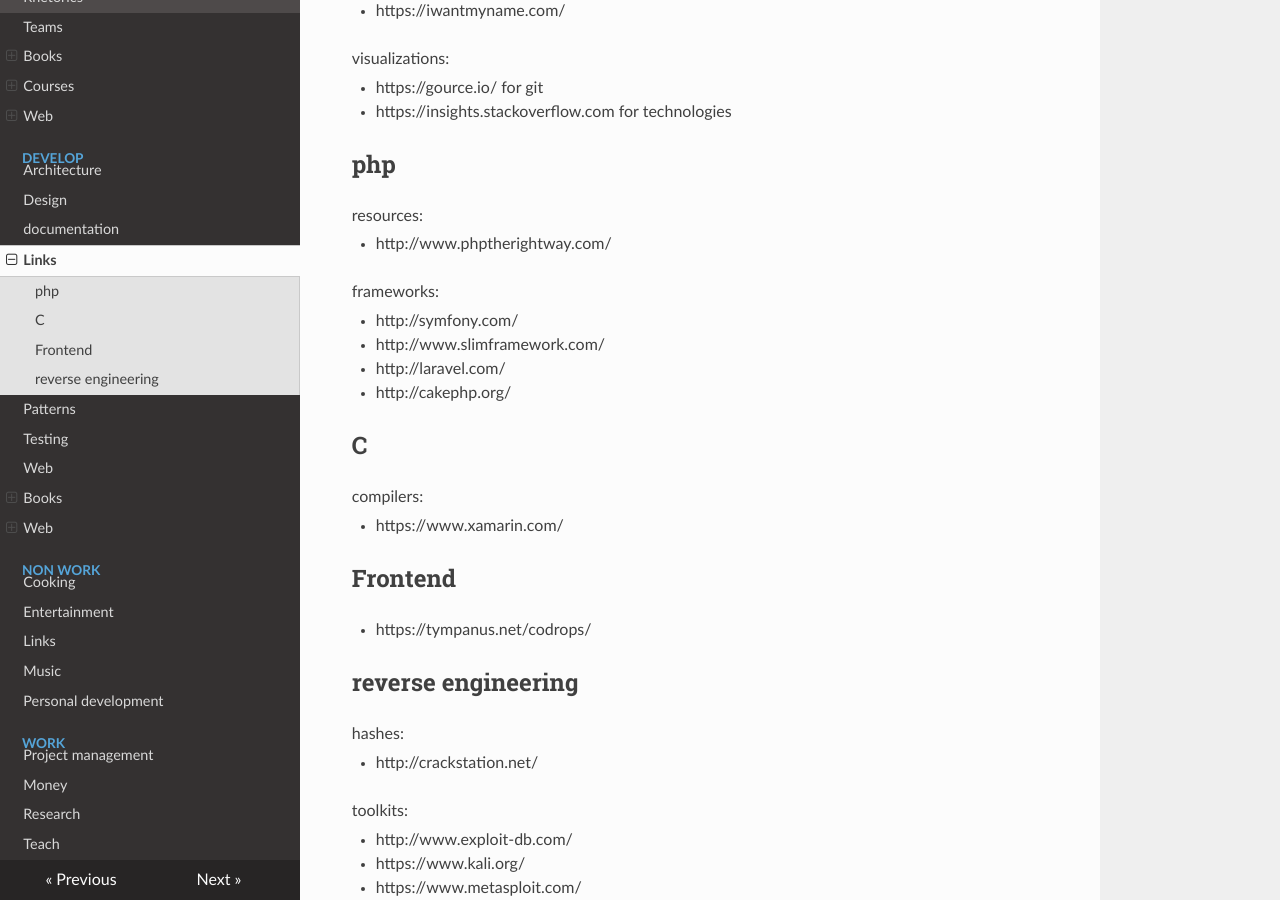
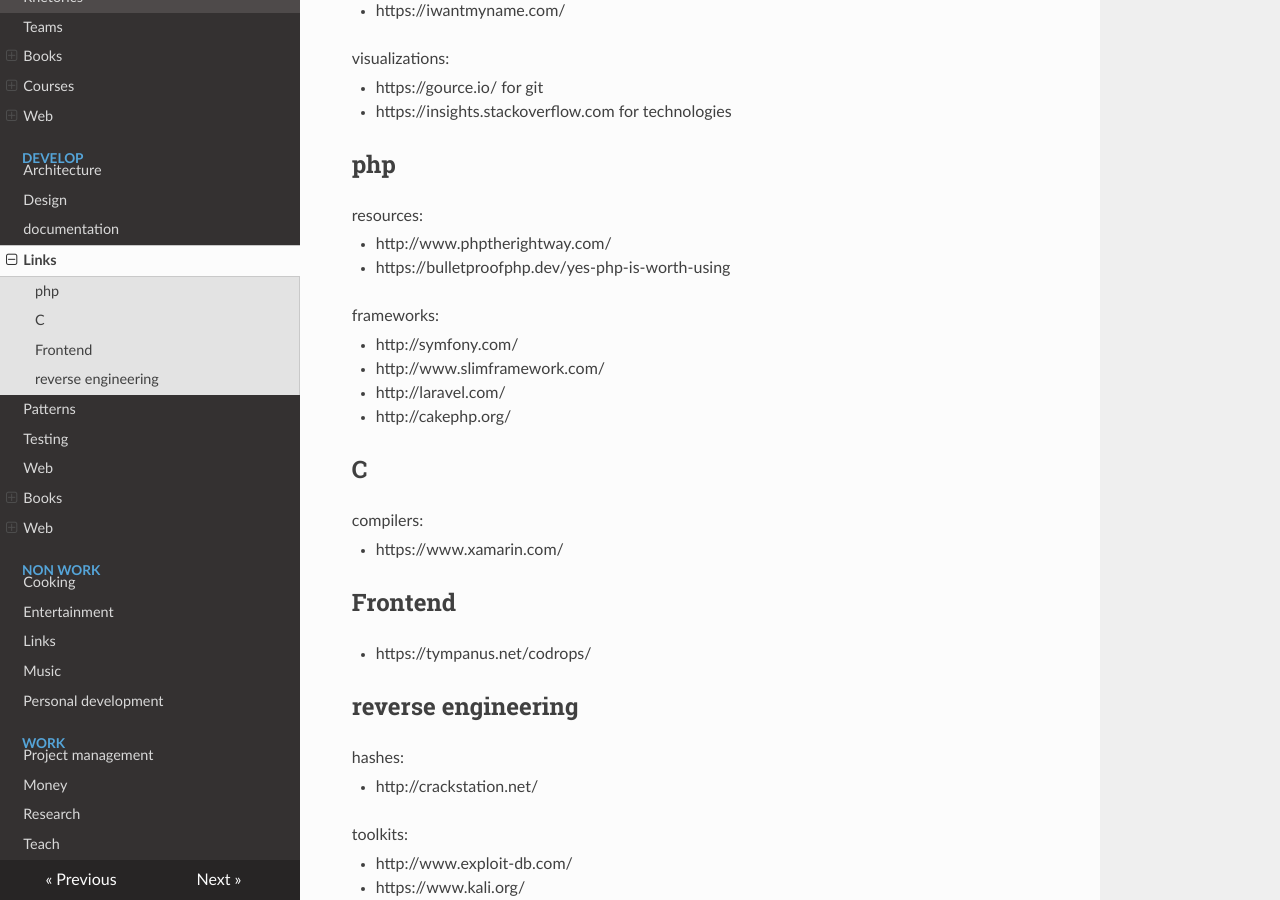
Before and after one commit to famoser/docs, an MkDocs documentation site: the page built from docs/develop/links.md, in a window 1280 px wide and 900 px high, scrolled down 934 px. Built offline with MkDocs 1.6.1, drawn with Linux system fonts in a browser that asks for light colours; nearby versions of some CDN libraries; some of the changed lines change nothing that is shown.

Commit message:
Update links.md

```diff
--- a/docs/develop/links.md
+++ b/docs/develop/links.md
@@ -49,6 +49,7 @@
 resources:
 
 - http://www.phptherightway.com/
+- https://bulletproofphp.dev/yes-php-is-worth-using
 
 frameworks:
 
```
